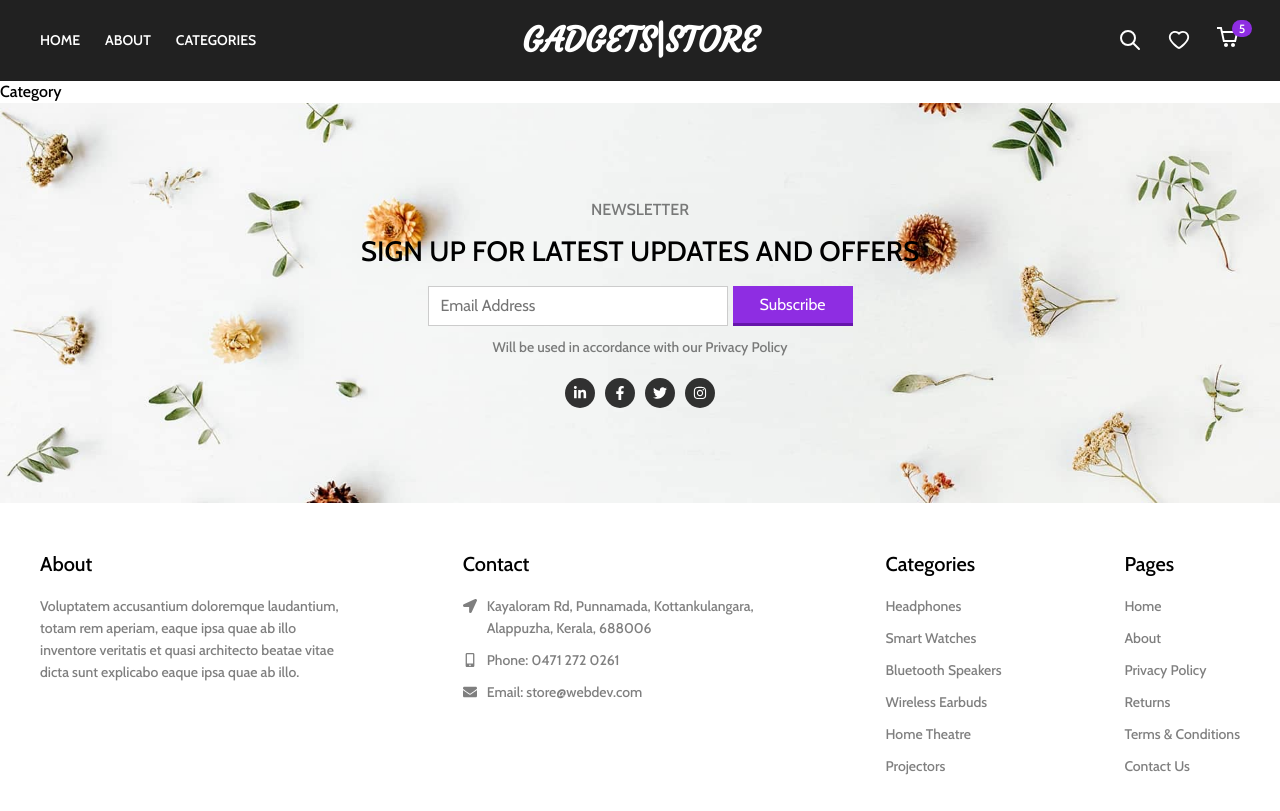
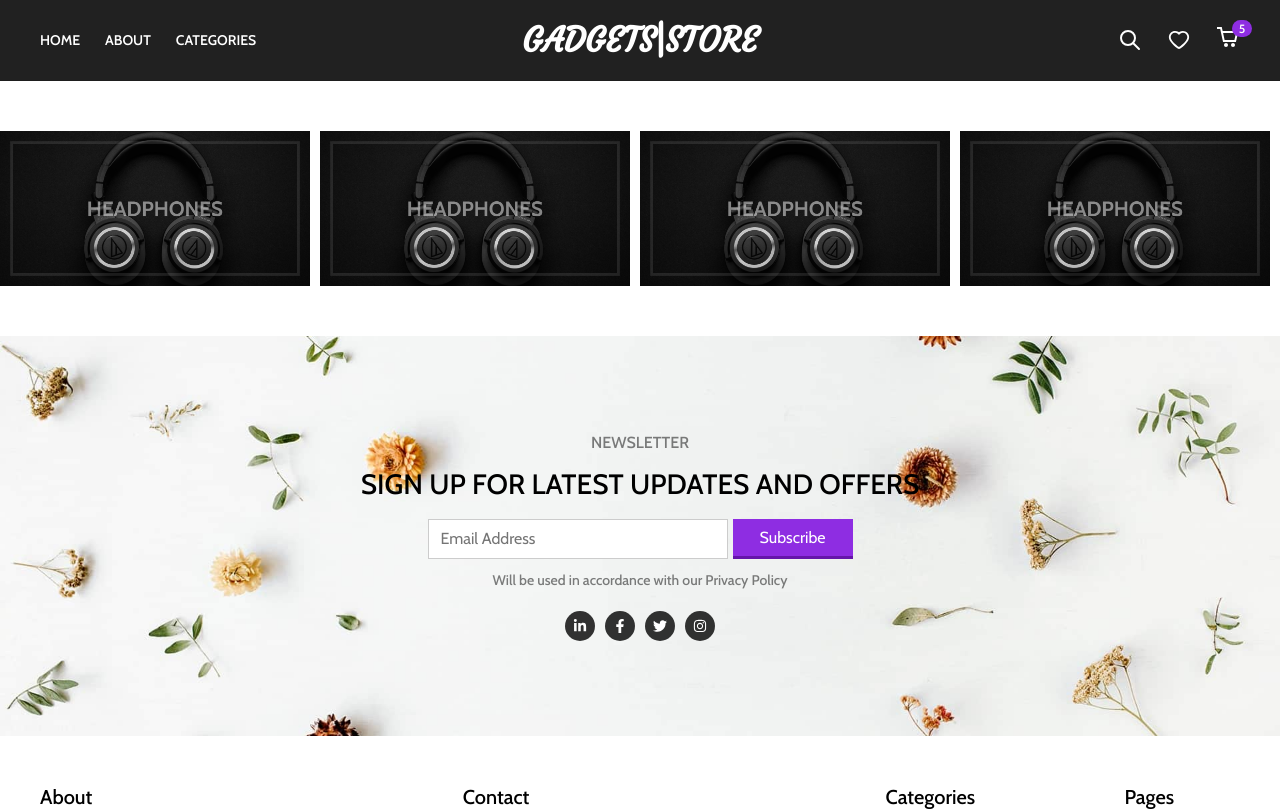
Before and after one commit to mandeep-webdev/ECommerce_App, a React (Create React App) app: page /category/1 in a window 1280 px wide. Shown: the top 811 px of the page. Built offline with nearby package versions, Linux system fonts and the light colour scheme.

Commit message:
done with ui part of category section

```diff
--- a/src/components/Category/Category.jsx
+++ b/src/components/Category/Category.jsx
@@ -1,6 +1,6 @@
-import "./Category.scss";
+import './Category.scss';
 const Category = () => {
-    return <div>Category</div>;
+  return <div>Category</div>;
 };
 
 export default Category;
--- a/src/components/Home/Category/Category.jsx
+++ b/src/components/Home/Category/Category.jsx
@@ -1,6 +1,25 @@
-import "./Category.scss";
+import './Category.scss';
+import cat1 from '../../../assets/category/cat-1.jpg';
+
 const Category = () => {
-    return <div>Category</div>;
+  return (
+    <div className="shop-by-category">
+      <div className="categories">
+        <div className="category">
+          <img src={cat1} alt="" />
+        </div>
+        <div className="category">
+          <img src={cat1} alt="" />
+        </div>
+        <div className="category">
+          <img src={cat1} alt="" />
+        </div>
+        <div className="category">
+          <img src={cat1} alt="" />
+        </div>
+      </div>
+    </div>
+  );
 };
 
 export default Category;
--- a/src/components/Home/Category/Category.scss
+++ b/src/components/Home/Category/Category.scss
@@ -1 +1,31 @@
 @import "../../../css-config/mixins.scss";
+.shop-by-category {
+    margin: 25px 0;
+    @include md {
+        margin: 50px 0;
+    }
+    .categories {
+        display: flex;
+        flex-flow: wrap;
+        gap: 10px;
+        .category {
+            background-color: black;
+            width: calc(50% - 5px);
+            cursor: pointer;
+            overflow: hidden;
+            @include md {
+                width: calc(25% - 10px);
+            }
+            img {
+                width: 100%;
+                display: block;
+                transition: all ease 0.3s;
+            }
+            &:hover {
+                img {
+                    transform: scale(1.2);
+                }
+            }
+        }
+    }
+}
--- a/src/components/Home/Home.jsx
+++ b/src/components/Home/Home.jsx
@@ -1,9 +1,15 @@
 import './Home.scss';
 import Banner from './Banner/Banner';
+import Category from './Category/Category';
 const Home = () => {
   return (
     <div>
       <Banner />
+      <div className="main-content">
+        <div className="layout">
+          <Category />
+        </div>
+      </div>
     </div>
   );
 };
--- a/src/components/Home/Home.scss
+++ b/src/components/Home/Home.scss
@@ -1 +1,10 @@
 @import "../../css-config/mixins.scss";
+.main-content {
+    .layout {
+        max-width: calc(100% - 20px);
+        margin: 0 auto;
+        @include md {
+            max-width: 1200px;
+        }
+    }
+}
```
